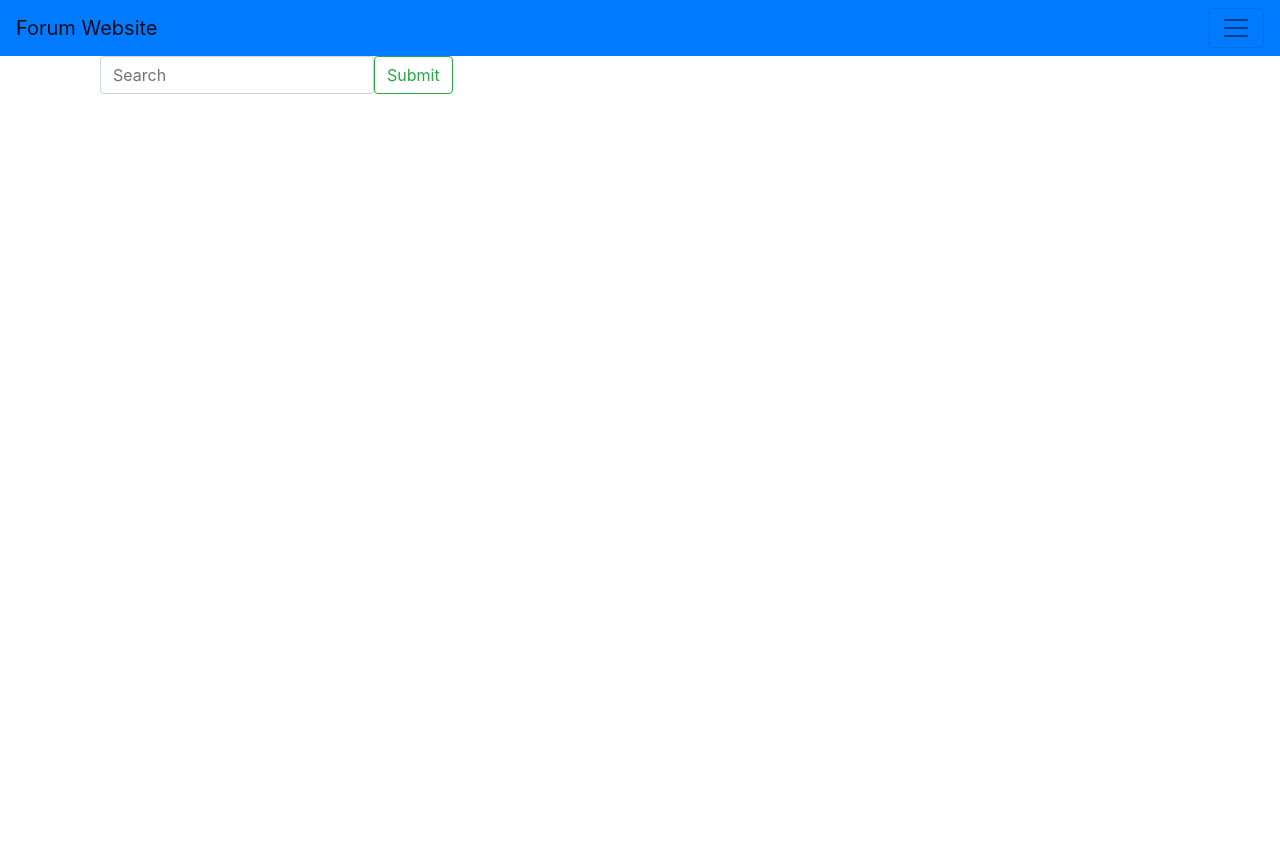
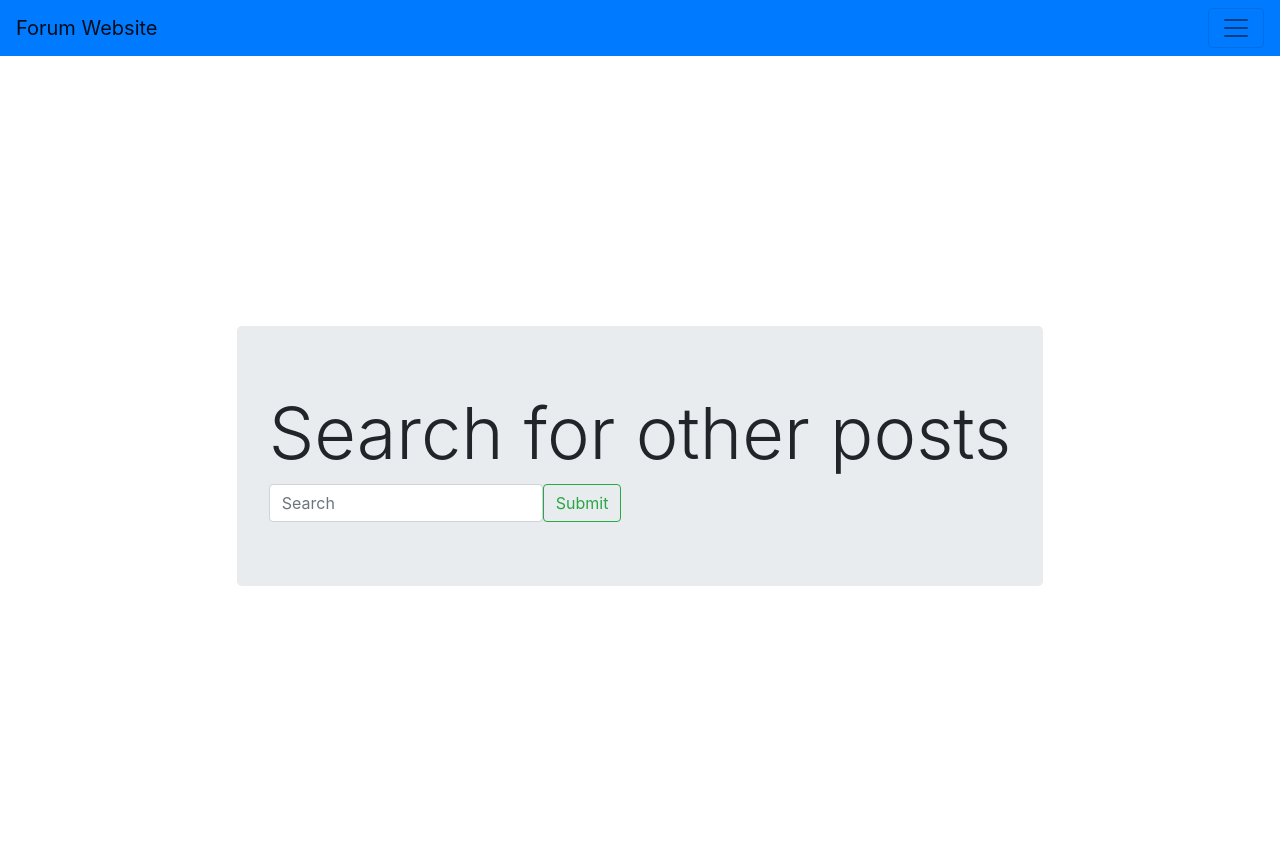
Before and after one commit to MadsAndersens/CMSC388jFinalProject, a Flask app: page / in a window 1280 px wide. Before the commit the page ends 94 px from the top, so only its background shows below. Run offline with Flask 2, Linux system fonts and the light colour scheme; some libraries are stand-ins or nearby versions.

Commit message:
Added searchbar to index

```diff
--- a/flask_app/templates/index.html
+++ b/flask_app/templates/index.html
@@ -1,8 +1,8 @@
 {% extends "header.html" %}
 {% block content %}
-    {# Display search form #}
-    <div class="row-3">
-        <div class="col-5">
+<div class="container h-100 d-flex justify-content-center">
+    <div class="jumbotron my-auto">
+      <h4 class="display-3">Search for other posts</h4>
         <form action="/" class="form-inline my-2 my-lg-0" method="POST">
             {{ search_form.csrf_token }}
             {{ search_form.search_query(class="form-control", placeholder="Search") }}
```
Lines whose indentation alone changed are shown as unchanged.
